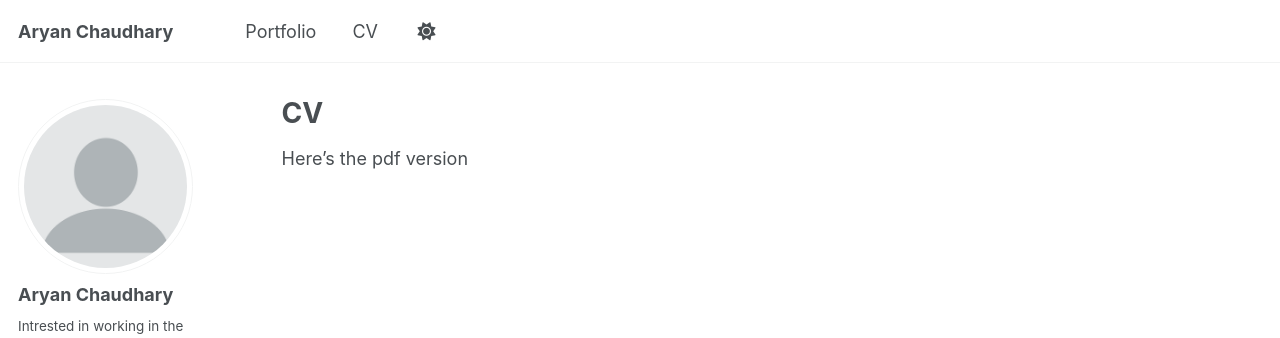
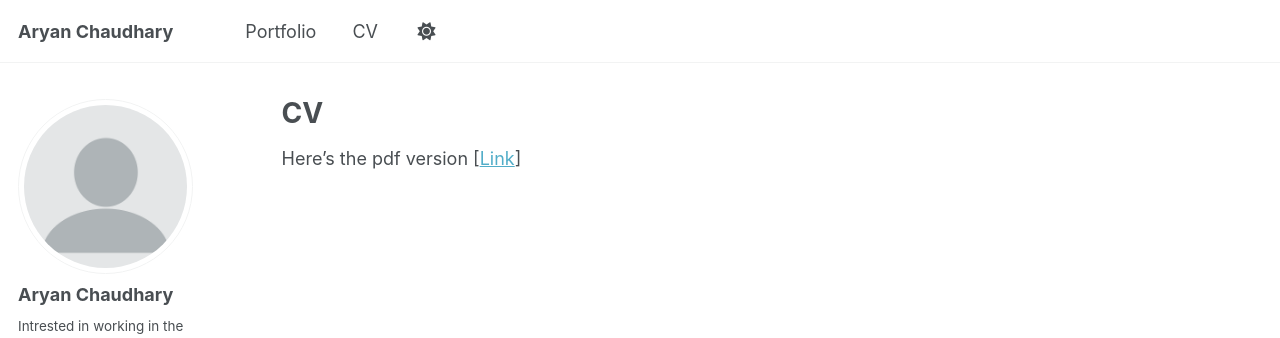
Before and after one commit to achaudhary2304/achaudhary2304.github.io, a Jekyll site: the page built from _pages/cv.md, in a window 1280 px wide. Shown: the top 338 px of the page. Built offline with Jekyll 4.4.1, drawn with Linux system fonts in a browser that asks for light colours; a script that is not in the unit is left out.

Commit message:
added resume

```diff
--- a/_pages/cv.md
+++ b/_pages/cv.md
@@ -6,4 +6,4 @@ author_profile: true
 redirect_from:
   - /resume
 ---
-Here's the pdf version
+Here's the pdf version  [[Link](https://drive.google.com/file/d/1h12P1GnRcVp9wdUSwB3ASu4l4DtpsG_h/view?usp=sharing)]
```
